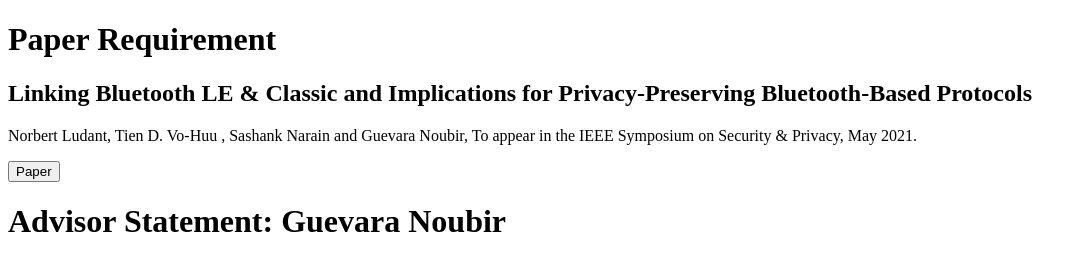
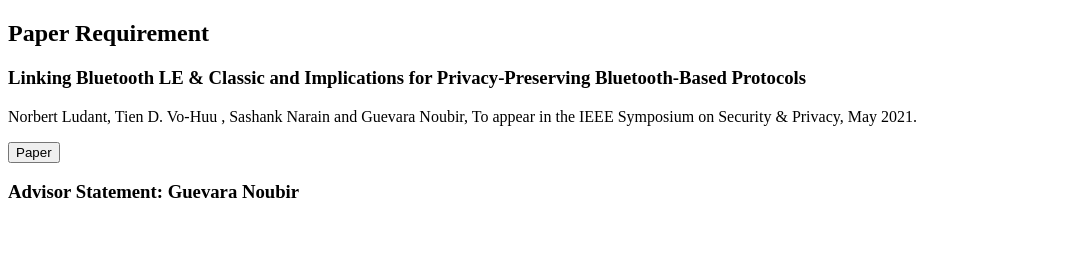
Before and after one commit to NorbLd/NorbLd.github.io, a plain HTML site: page index.html in a window 1280 px wide. Shown: the whole page, without its empty margins (0-1087 px from the left). Drawn offline with Linux system fonts and the light colour scheme.

Commit message:
Update index.html

```diff
--- a/index.html
+++ b/index.html
@@ -1,14 +1,14 @@
 <!DOCTYPE html>
 <html>
 <body>
-<h1>Paper Requirement</h1>
-<h2>Linking Bluetooth LE & Classic and Implications for Privacy-Preserving Bluetooth-Based Protocols</h2>
+<h2>Paper Requirement</h2>
+<h3>Linking Bluetooth LE & Classic and Implications for Privacy-Preserving Bluetooth-Based Protocols</h3>
 <p>Norbert Ludant, Tien D. Vo-Huu , Sashank Narain and Guevara Noubir, To appear in the IEEE Symposium on Security & Privacy, May 2021.</p>
 
 <form method="get" action="BTCBLE.pdf">
   <button type="submit">Paper</button>
 </form>
 
-<h1>Advisor Statement: Guevara Noubir </h1>
+<h3>Advisor Statement: Guevara Noubir </h3>
 </body>
 </html>
```
